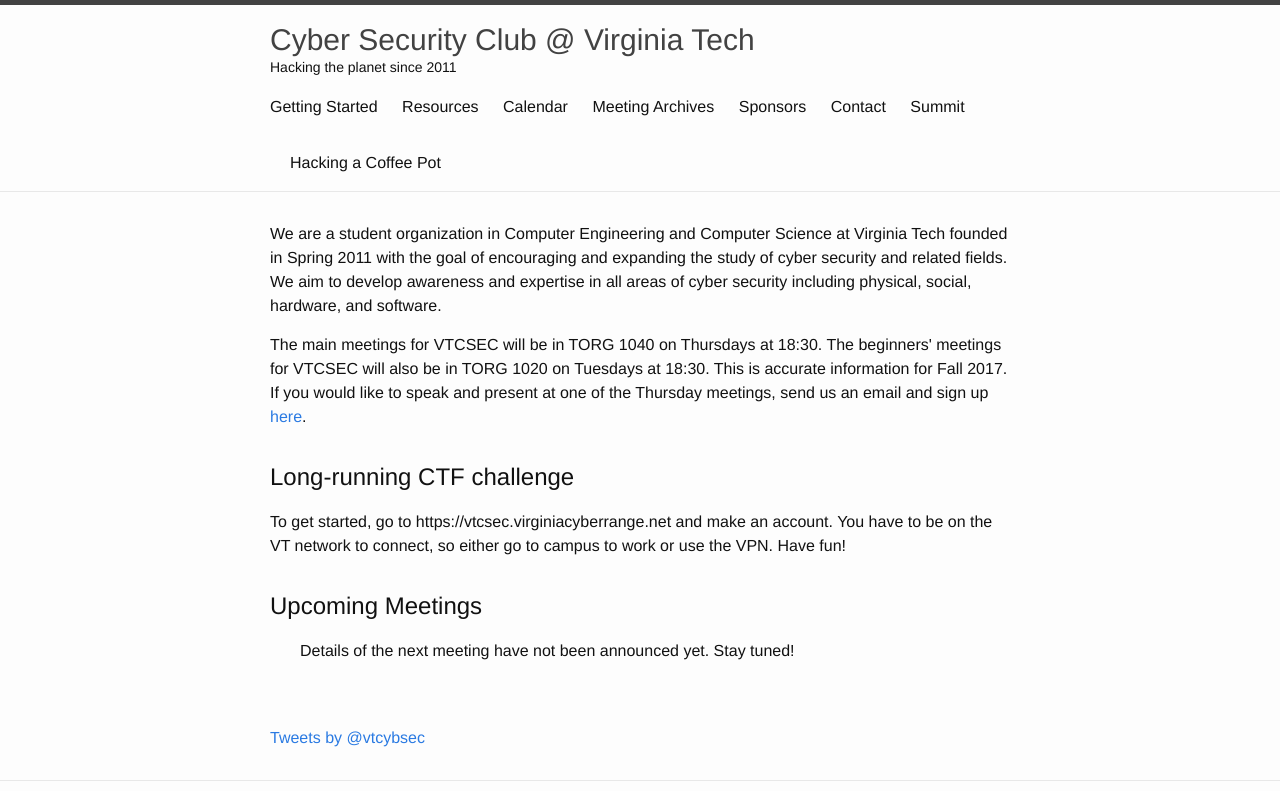
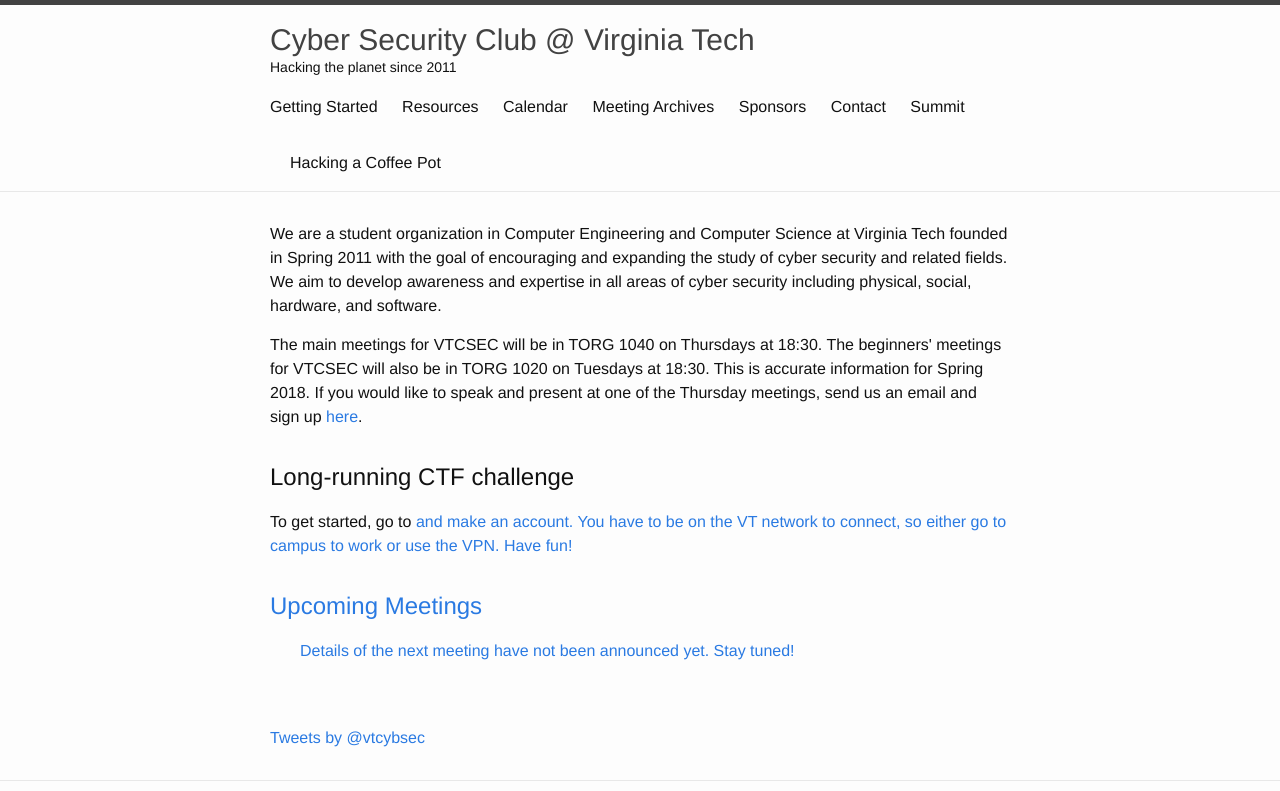
Before and after one commit to VTCSec/vtcsec.org, a Jekyll site: the page built from index.html, in a window 1280 px wide. Shown: the top 791 px of the page. Built offline with Jekyll 4.4.1, drawn with Linux system fonts in a browser that asks for light colours; comment, search, counter and statistics services are not loaded; a file with an impossible date is left out; grey boxes are pictures that could not be loaded.

Commit message:
update date and fixed hyperlink to cyberrange ctf

```diff
--- a/index.html
+++ b/index.html
@@ -35,12 +35,12 @@
 {% endcomment %}
 <p>The main meetings for VTCSEC will be in TORG 1040 on Thursdays at 18:30.
 The beginners' meetings for VTCSEC will also be in TORG 1020 on Tuesdays at 18:30. This is
-  accurate information for Fall 2017. If you would like to speak and present at one of the Thursday meetings, send us an email and sign up
+  accurate information for Spring 2018. If you would like to speak and present at one of the Thursday meetings, send us an email and sign up
 <a href="https://goo.gl/forms/4tsF7lOIcyToCrKV2" target="_blank">here</a></span>.
 
   </p>
 <h1> Long-running CTF challenge </h1>
-To get started, go to https://vtcsec.virginiacyberrange.net and make an account. You have to be on the VT network to connect, so either go to campus to work or use the VPN. Have fun!
+To get started, go to <a href= "https://vtcsec.virginiacyberrange.net" target="_blank"> and make an account. You have to be on the VT network to connect, so either go to campus to work or use the VPN. Have fun!
 
 
   <h1>Upcoming Meetings</h1>
```
